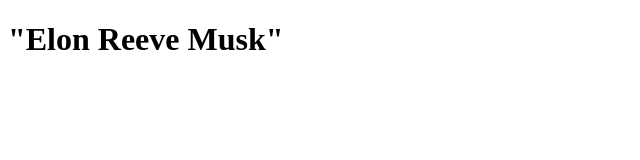
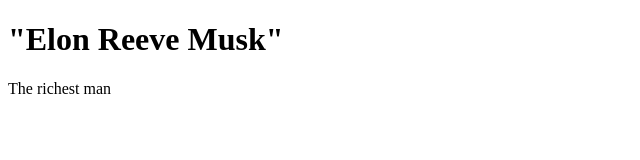
Before and after one commit to WilfredNtulis/microverseProject, a plain HTML site: page index.html in a window 1280 px wide. Shown: the whole page, without its empty margins (0-640 px from the left). Drawn offline with Linux system fonts and the light colour scheme.

Commit message:
Update index.html

```diff
--- a/index.html
+++ b/index.html
@@ -10,6 +10,7 @@
     <script src="https://cdn.freecodecamp.org/testable-projects-fcc/v1/bundle.js"></script>
     <main id="main">
      <h1 id = "title">"Elon Reeve Musk"</h1>
+     <p>The richest man</p>
     </main>
     <!--
 
```
